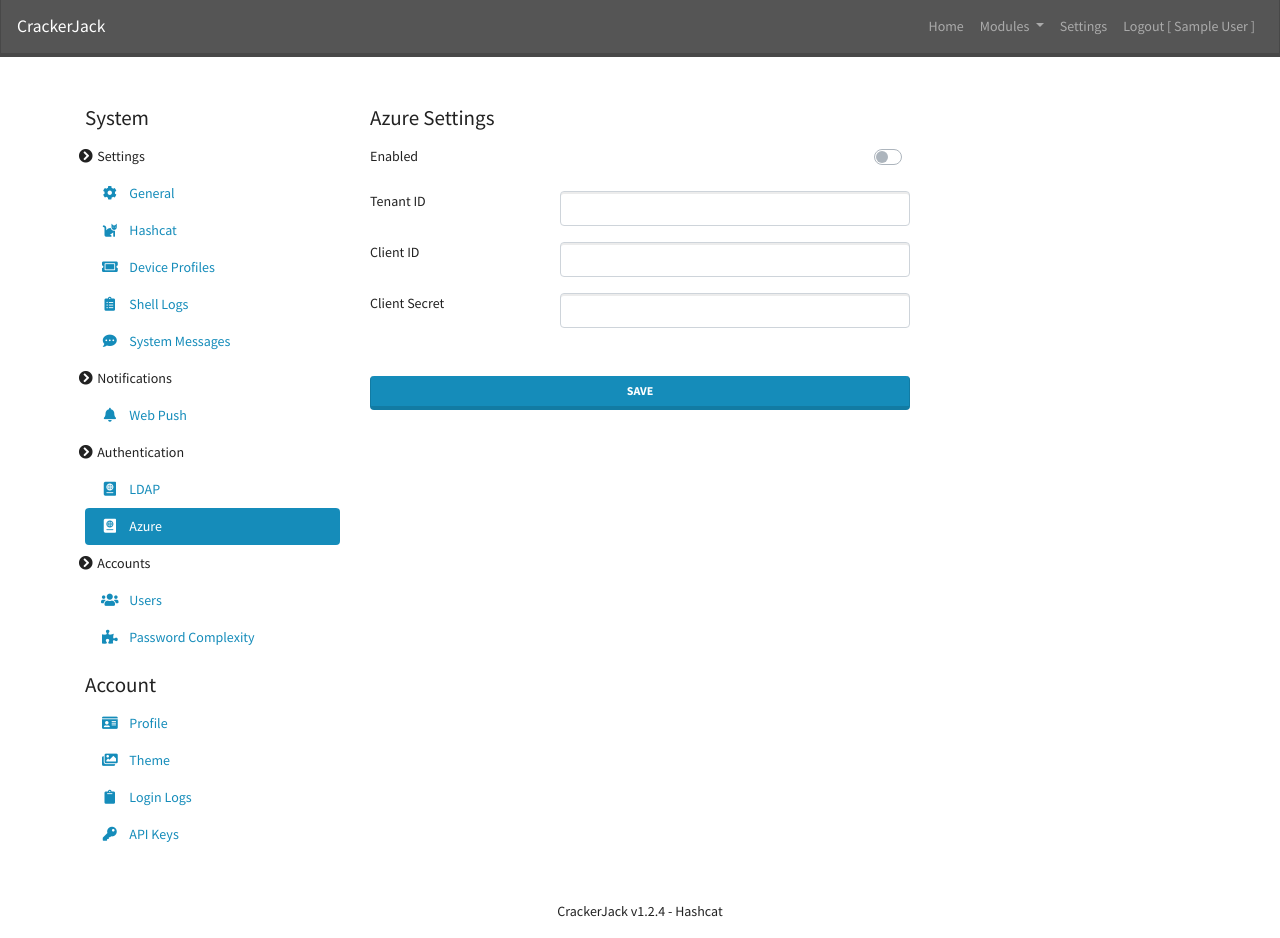
After one commit to ctxis/crackerjack, a Flask app: page /config/azure in a window 1280 px wide. The commit adds this page. Run offline with Flask 2, Linux system fonts and the light colour scheme; the visitor is signed in with stand-in values (Sample User, id 1); data that the repository does not hold is empty; some libraries are stand-ins or nearby versions.

Commit message:
Implement O365 Login

```diff
--- a/app/__init__.py
+++ b/app/__init__.py
@@ -7,6 +7,7 @@ from flask_login import LoginManager
 from flask_wtf.csrf import CSRFProtect
 from flask_crontab import Crontab
 from app import version
+from werkzeug.middleware.proxy_fix import ProxyFix
 
 
 db = SQLAlchemy()
@@ -35,6 +36,7 @@ def create_app(config_class=None):
     app.config['SESSION_COOKIE_HTTPONLY'] = True
     # The referrer is disabled further down in the response headers.
     app.config['WTF_CSRF_SSL_STRICT'] = False
+    app.config['PREFERRED_URL_SCHEME'] = 'https'
 
     # And now we override any custom settings from config.cfg if it exists.
     app.config.from_pyfile('config.py', silent=True)
@@ -50,6 +52,8 @@ def create_app(config_class=None):
     login.init_app(app)
     csrf.init_app(app)
     crontab.init_app(app)
+
+    app.wsgi_app = ProxyFix(app.wsgi_app, x_for=1, x_proto=1, x_host=1, x_prefix=1)
 
     from app.controllers.home import bp as home_bp
     app.register_blueprint(home_bp, url_prefix='/')
--- a/app/controllers/config/__init__.py
+++ b/app/controllers/config/__init__.py
@@ -4,5 +4,5 @@ bp = Blueprint('config', __name__, url_prefix='/config')
 
 
 from . import index
-from .system import general, hashcat, webpush, ldap, users, password_complexity, shell_logs, message, device_profiles
+from .system import general, hashcat, webpush, ldap, azure, users, password_complexity, shell_logs, message, device_profiles
 from .account import profile, theme, logins, api
--- /dev/null
+++ b/app/controllers/config/system/azure.py
@@ -0,0 +1,45 @@
+from .. import bp
+from flask_login import login_required
+from flask import render_template, redirect, url_for, flash, request
+from app.lib.base.provider import Provider
+from app.lib.base.decorators import admin_required
+
+
+@bp.route('/azure', methods=['GET'])
+@login_required
+@admin_required
+def azure():
+    provider = Provider()
+    ldap = provider.ldap()
+
+    return render_template(
+        'config/system/azure.html'
+    )
+
+
+@bp.route('/azure/save', methods=['POST'])
+@login_required
+@admin_required
+def azure_save():
+    provider = Provider()
+    settings = provider.settings()
+
+    azure_enabled = int(request.form.get('azure_enabled', 0)) == 1
+    azure_tenant_id = request.form['azure_tenant_id'].strip()
+    azure_client_id = request.form['azure_client_id'].strip()
+    azure_client_secret = request.form['azure_client_secret'].strip()
+    if azure_client_secret == '********':
+        azure_client_secret = settings.get('azure_client_secret', '')
+
+    if azure_enabled:
+        if len(azure_tenant_id) == 0 and len(azure_client_id) == 0 and len(azure_client_secret) == 0:
+            flash('Please enter all required fields', 'error')
+            return redirect(url_for('config.azure'))
+
+    settings.save('azure_enabled', azure_enabled)
+    settings.save('azure_tenant_id', azure_tenant_id)
+    settings.save('azure_client_id', azure_client_id)
+    settings.save('azure_client_secret', azure_client_secret)
+
+    flash('Settings saved', 'success')
+    return redirect(url_for('config.azure'))
--- a/app/lib/base/provider.py
+++ b/app/lib/base/provider.py
@@ -11,6 +11,7 @@ from app.lib.base.filesystem import FileSystemManager
 from app.lib.base.rules import RulesManager
 from app.lib.base.masks import MasksManager
 from app.lib.base.ldap import LDAPManager
+from app.lib.base.azure import AzureManager
 from app.lib.base.users import UserManager
 from app.lib.base.user_settings import UserSettingsManager
 from app.lib.base.template import TemplateManager
@@ -23,6 +24,7 @@ from app.lib.base.password_complexity import PasswordComplexityManager
 from app.lib.modules.office.manager import ModuleOfficeManager
 from app.lib.modules.keepass.manager import ModuleKeePassManager
 from flask_login import current_user
+from flask import url_for
 
 
 class Provider:
@@ -103,6 +105,16 @@ class Provider:
 
         return manager
 
+    def azure(self):
+        settings = self.settings()
+
+        return AzureManager(
+            settings.get('azure_tenant_id', ''),
+            settings.get('azure_client_id', ''),
+            settings.get('azure_client_secret', ''),
+            url_for('auth.auth_azure', _external=True)
+        )
+
     def users(self):
         return UserManager(self.password_complexity())
 
--- a/app/lib/base/users.py
+++ b/app/lib/base/users.py
@@ -147,6 +147,8 @@ class UserManager:
     def logout_session(self, user_id):
         user = self.get_by_id(user_id)
         user.session_token = ''
+        user.access_token = ''
+        user.access_token_expiration = 0
         db.session.commit()
         db.session.refresh(user)
         return True
--- a/app/templates/auth/login.html
+++ b/app/templates/auth/login.html
@@ -27,6 +27,12 @@
                         <button type="submit" class="btn btn-primary btn-block">login</button>
                     </div>
                 </form>
+
+                {% if setting_get('azure_enabled', '0') == '1' %}
+                    <div class="mt-5">
+                        <a class="d-block btn btn-info" href="{{ url_for('auth.auth_azure_go') }}"><i class="fab fa-microsoft"></i> Login with Microsoft Online</a>
+                    </div>
+                {% endif %}
             </div>
         </div>
     </div>
--- a/app/templates/config/includes/sidebar.html
+++ b/app/templates/config/includes/sidebar.html
@@ -11,6 +11,7 @@
     <a class="nav-link {{ 'active' if active_nav == 'webpush' }}" href="{{ url_for('config.webpush') }}"><i class="fas fa-bell fa-fw"></i> <span class="pl-2">Web Push</span></a>
     <a class="nav-link ml-n4"><i class="fas fa-chevron-circle-right fa-fw"></i> Authentication</a>
     <a class="nav-link {{ 'active' if active_nav == 'ldap' }}" href="{{ url_for('config.ldap') }}"><i class="fas fa-passport fa-fw"></i> <span class="pl-2">LDAP</span></a>
+    <a class="nav-link {{ 'active' if active_nav == 'azure' }}" href="{{ url_for('config.azure') }}"><i class="fas fa-passport fa-fw"></i> <span class="pl-2">Azure</span></a>
     <a class="nav-link ml-n4"><i class="fas fa-chevron-circle-right fa-fw"></i> Accounts</a>
     <a class="nav-link {{ 'active' if active_nav == 'users' }}" href="{{ url_for('config.users') }}"><i class="fas fa-users fa-fw"></i> <span class="pl-2">Users</span></a>
     <a class="nav-link {{ 'active' if active_nav == 'password_complexity' }}" href="{{ url_for('config.password_complexity') }}"><i class="fas fa-puzzle-piece fa-fw"></i> <span class="pl-2">Password Complexity</span></a>
--- /dev/null
+++ b/app/templates/config/system/azure.html
@@ -0,0 +1,55 @@
+{% extends 'layout/base.html' %}
+
+{% block content %}
+<div class="row mt-5">
+    <div class="col-lg-3">
+        {% set active_nav = 'azure' %}
+        {% include 'config/includes/sidebar.html' %}
+    </div>
+    <div class="col-lg-6">
+        <form action="{{ url_for('config.azure_save') }}" method="post">
+            <input type="hidden" name="csrf_token" value="{{ csrf_token() }}">
+
+            <h4>Azure Settings</h4>
+            <div class="form-group pt-2">
+                <label for="azure_enabled">Enabled</label>
+                <div class="custom-control custom-switch float-right">
+                    <input name="azure_enabled" type="checkbox" class="custom-control-input" id="azure_enabled" value="1" {{ "checked='checked'" if setting_get('azure_enabled', '0') == '1' else '' }}>
+                    <label class="custom-control-label" for="ldap_enabled"></label>
+                </div>
+            </div>
+
+            <div class="form-group">
+                <div class="row">
+                    <div class="col-4"><label for="azure_tenant_id">Tenant ID</label></div>
+                    <div class="col">
+                        <input name="azure_tenant_id" type="text" id="azure_tenant_id" class="form-control" value="{{ setting_get('azure_tenant_id', '') }}" placeholder="">
+                    </div>
+                </div>
+            </div>
+
+            <div class="form-group">
+                <div class="row">
+                    <div class="col-4"><label for="azure_client_id">Client ID</label></div>
+                    <div class="col">
+                        <input name="azure_client_id" type="text" id="azure_client_id" class="form-control" value="{{ setting_get('azure_client_id', '') }}" placeholder="">
+                    </div>
+                </div>
+            </div>
+
+            <div class="form-group">
+                <div class="row">
+                    <div class="col-4"><label for="azure_client_secret">Client Secret</label></div>
+                    <div class="col">
+                        <input name="azure_client_secret" type="password" id="azure_client_secret" class="form-control" value="{{ '********' if setting_get('azure_client_secret', '')|length > 0 else '' }}" placeholder="">
+                    </div>
+                </div>
+            </div>
+
+            <div class="form-group mt-5">
+                <button type="submit" class="btn btn-block btn-primary">save</button>
+            </div>
+        </form>
+    </div>
+</div>
+{% endblock %}
--- a/app/version.py
+++ b/app/version.py
@@ -1 +1 @@
-__version__ = '1.2.3'
+__version__ = '1.2.4'
--- a/requirements.txt
+++ b/requirements.txt
@@ -10,3 +10,4 @@ Flask-Crontab
 packaging
 pywebpush
 markupsafe==2.0.1
+msal>=1.18,<2
```
Also changed, not shown: app/controllers/auth.py (+118 -2 lines), app/lib/base/azure.py (added, +62 -0 lines), app/lib/models/user.py (+9 -1 lines).
